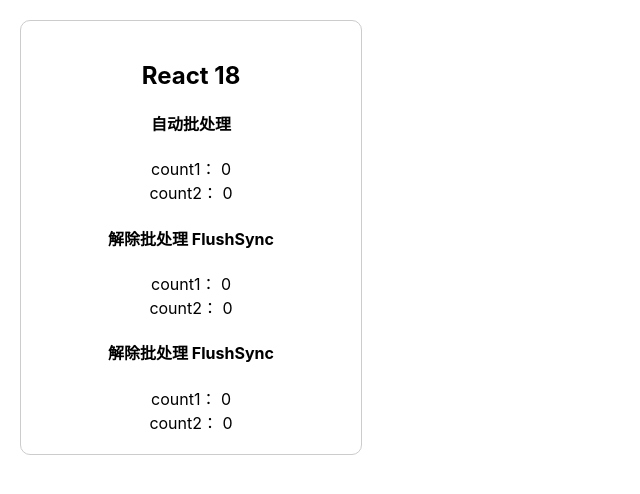
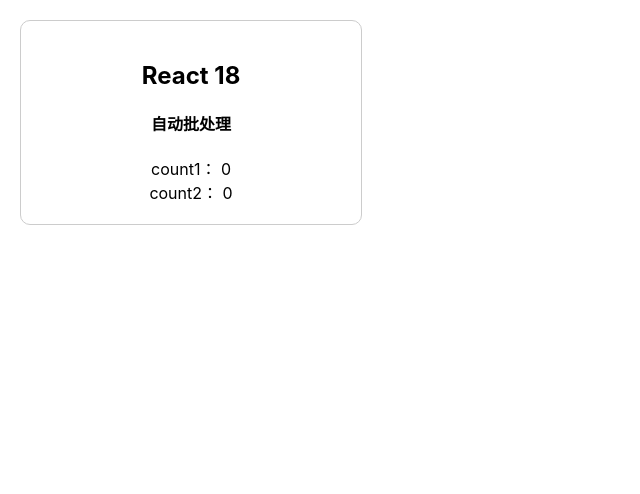
Before and after one commit to idsbllp/react-learning, a React app: page / in a window 1280 px wide. Shown: the top 494 px of the page, without its empty margins (0-640 px from the left). Built offline with nearby package versions, Linux system fonts and the light colour scheme.

Commit message:
feat: 添加 effect

```diff
--- a/src/components/react18/react18.tsx
+++ b/src/components/react18/react18.tsx
@@ -1,4 +1,4 @@
-import React, { Component, Children, PropsWithChildren, useState } from 'react';
+import React, { Component, Children, PropsWithChildren, useState, useLayoutEffect, useEffect } from 'react';
 import { sleep } from '$utils/timer';
 import { flushSync } from 'react-dom';
 
@@ -11,11 +11,28 @@
   const [count1, setCount1] = useState(0);
   const [count2, setCount2] = useState(0);
 
+  useLayoutEffect(() => {
+    console.log('useLayoutEffect 111111');
+    return () => {
+      console.log('useLayoutEffect 22222');
+    }
+  }, [count2]);
+
+
+  useEffect(() => {
+    console.log('useEffect 111111');
+    return () => {
+      console.log('useEffect 22222');
+    }
+  }, [count2]);
+
+
   return (
     <div
       onClick={async () => {
         await sleep(200);
         setCount1(count => count + 1);
+        // await Promise.resolve();
         setCount2(count => count + 1);
       }}
     >
@@ -74,8 +91,8 @@
   return (
     <>
       <AutomaticBatching />
-      <FlushSync />
-      <SuspenseComponent />
+      {/* <FlushSync /> */}
+      {/* <SuspenseComponent /> */}
     </>
   )
 };
```
